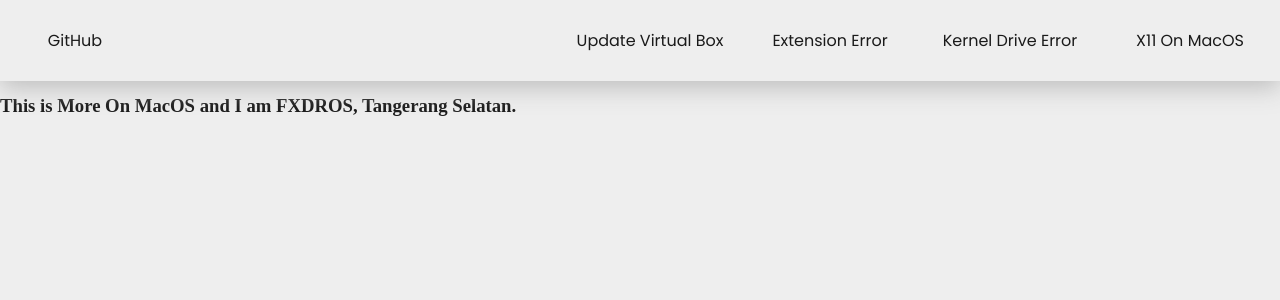
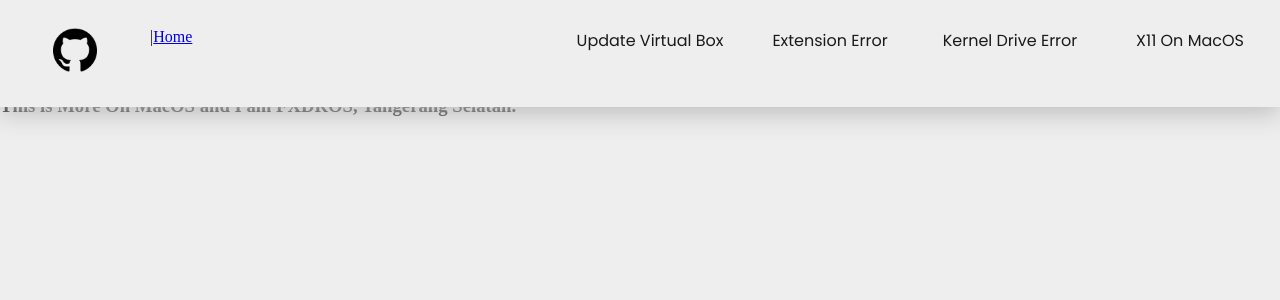
Before and after one commit to FXDROS/virtualbox-on-macos, a Jekyll site: the page built from index.md, in a window 1280 px wide. Shown: the top 300 px of the page. Built offline with Jekyll 4.4.1, drawn with Linux system fonts in a browser that asks for light colours; our own code applies the rules of GitHub Pages for plain Markdown files.

Commit message:
add navbar styling

```diff
--- a/_includes/navbar.html
+++ b/_includes/navbar.html
@@ -1,6 +1,17 @@
 <div class="navbar">
   <div class="left-navbar">
-    <div class="menu"><a href="{{ site.urlgithub }}/">GitHub</a></div>
+    <div class="menu">
+      <a href="{{ site.urlgithub }}/"
+        ><img
+          src="{{ site.baseurl }}/assets/images/github.png"
+          style="width: 44px"
+          alt="github"
+      /></a>
+    </div>
+    |
+    <div>
+      <a href="{{ site.baseurl }}/">Home</a>
+    </div>
   </div>
   <div class="right-navbar">
     <div class="menu">
```
Also changed, not shown: assets/images/github.png (added).
